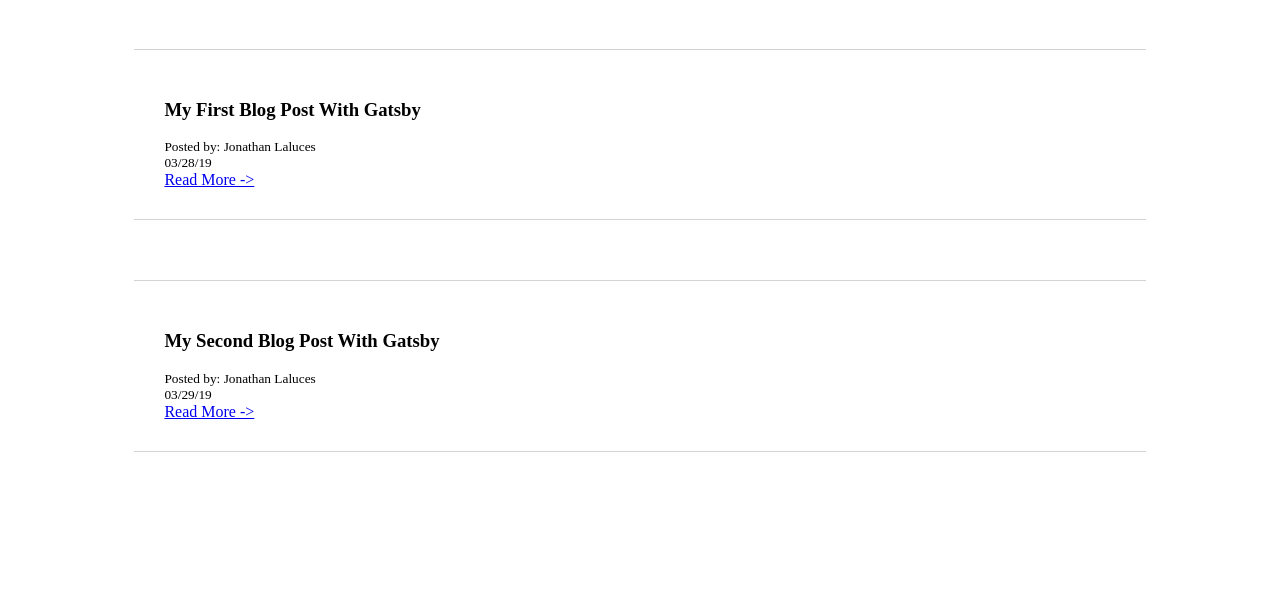
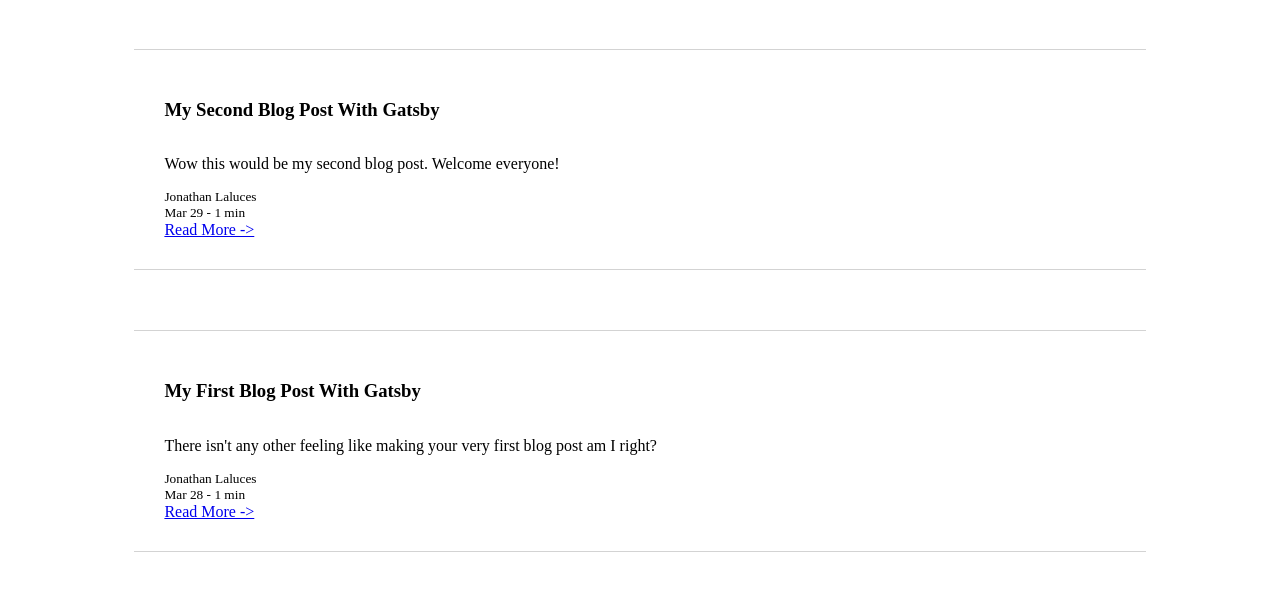
Before and after one commit to jlaluces123/Gatsby-Blog-Site-Remake, a Gatsby site: page /blog in a window 1280 px wide. Shown: the part 169-760 px from the top of the page. Built offline with nearby package versions, Linux system fonts and the light colour scheme; Gatsby itself is replaced by a stand-in of ours.

Commit message:
Blog Template + Order: added two more fields to the blog templates and displayed it onto the blog list page, as well as mapped through the edges in reverse to get latest posts

```diff
--- a/src/pages/03-28-19/blog.md
+++ b/src/pages/03-28-19/blog.md
@@ -1,8 +1,10 @@
 ---
 path: "/post-one"
-date: "03/28/19"
+date: "Mar 28"
+length: "1 min"
 title: "My First Blog Post With Gatsby"
 author: "Jonathan Laluces"
+description: "There isn't any other feeling like making your very first blog post am I right?"
 ---
 
 First ever blog post on Gatsby!
--- a/src/pages/03-29-19/blog.md
+++ b/src/pages/03-29-19/blog.md
@@ -1,8 +1,10 @@
 ---
 path: "/post-two"
-date: "03/29/19"
+date: "Mar 29"
+length: "1 min"
 title: "My Second Blog Post With Gatsby"
 author: "Jonathan Laluces"
+description: "Wow this would be my second blog post. Welcome everyone!"
 ---
 
 Second ever blog post on Gatsby!
--- a/src/pages/blog.js
+++ b/src/pages/blog.js
@@ -12,11 +12,12 @@ const Blog = ({ data }) => {
         <h1>Latest Posts</h1>
         <div className = "map-wrapper">
 
-          {data.allMarkdownRemark.edges.map(post => (
+          {data.allMarkdownRemark.edges.reverse().map(post => (
             <div key = { post.node.id } className = "post-map-item">
               <h3>{post.node.frontmatter.title}</h3>
-              <small>Posted by: { post.node.frontmatter.author }</small>
-              <small>{ post.node.frontmatter.date }</small>
+              <p>{ post.node.frontmatter.description }</p>
+              <small>{ post.node.frontmatter.author }</small>
+              <small>{ post.node.frontmatter.date } - { post.node.frontmatter.length }</small>
               <Link to = {post.node.frontmatter.path}>Read More -></Link>
             </div>
           ))}
@@ -38,6 +39,8 @@ export const pageQuery = graphql`
             title
             date
             author
+            length
+            description
           }
         }
       }
```
